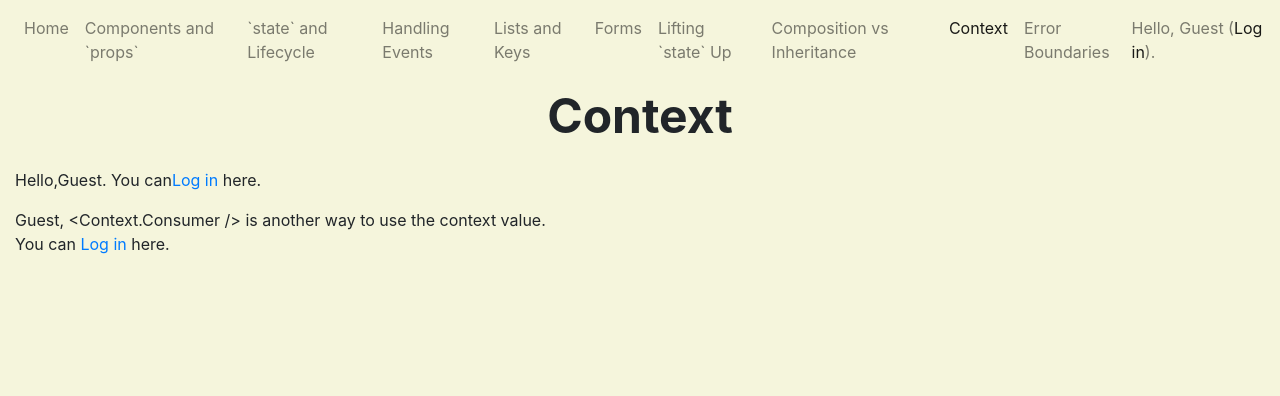
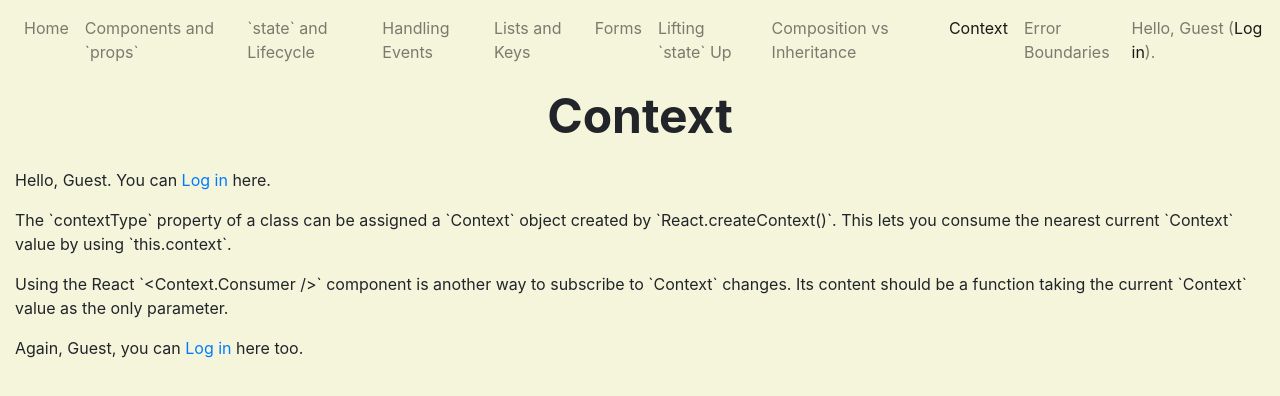
Before and after one commit to marty8zhang/_demo_react, a React (Create React App) app: page /context in a window 1280 px wide. Shown: the top 396 px of the page. Built offline with nearby package versions, Linux system fonts and the light colour scheme.

Commit message:
Make `pages/Context` more descriptive.

```diff
--- a/src/pages/Context.js
+++ b/src/pages/Context.js
@@ -22,14 +22,21 @@ export default class Context extends React.Component {
             <Col>
               <p>
                 Hello,
+                {' '}
                 {logInContext.loggedInUsername}
                 . You can
+                {' '}
                 <LogInOutLink
                   isLoggedIn={logInContext.isLoggedIn}
                   onLogOut={logInContext.onLogOut}
                 />
                 {' '}
                 here.
+              </p>
+              <p>
+                The `contextType` property of a class can be assigned a `Context` object created by
+                `React.createContext()`. This lets you consume the nearest current `Context` value
+                by using `this.context`.
               </p>
             </Col>
           </Row>
@@ -40,17 +47,22 @@ export default class Context extends React.Component {
               <Row>
                 <Col>
                   <p>
+                    Using the React `&lt;Context.Consumer /&gt;` component is another way to
+                    subscribe to `Context` changes. Its content should be a function taking the
+                    current `Context` value as the only parameter.
+                  </p>
+                  <p>
+                    Again,
+                    {' '}
                     {logInContextTwo.loggedInUsername}
-                    , &lt;Context.Consumer /&gt; is another way to use the context value.
-                    <br />
-                    You can
+                    , you can
                     {' '}
                     <LogInOutLink
                       isLoggedIn={logInContextTwo.isLoggedIn}
                       onLogOut={logInContextTwo.onLogOut}
                     />
                     {' '}
-                    here.
+                    here too.
                   </p>
                 </Col>
               </Row>
@@ -64,4 +76,4 @@ export default class Context extends React.Component {
 
 Context.contextType = LogInContext;
 
-LogInContext.displayName = 'LogInContext';
+LogInContext.displayName = 'LogInContextDisplayNameForDeveloperTools';
```
